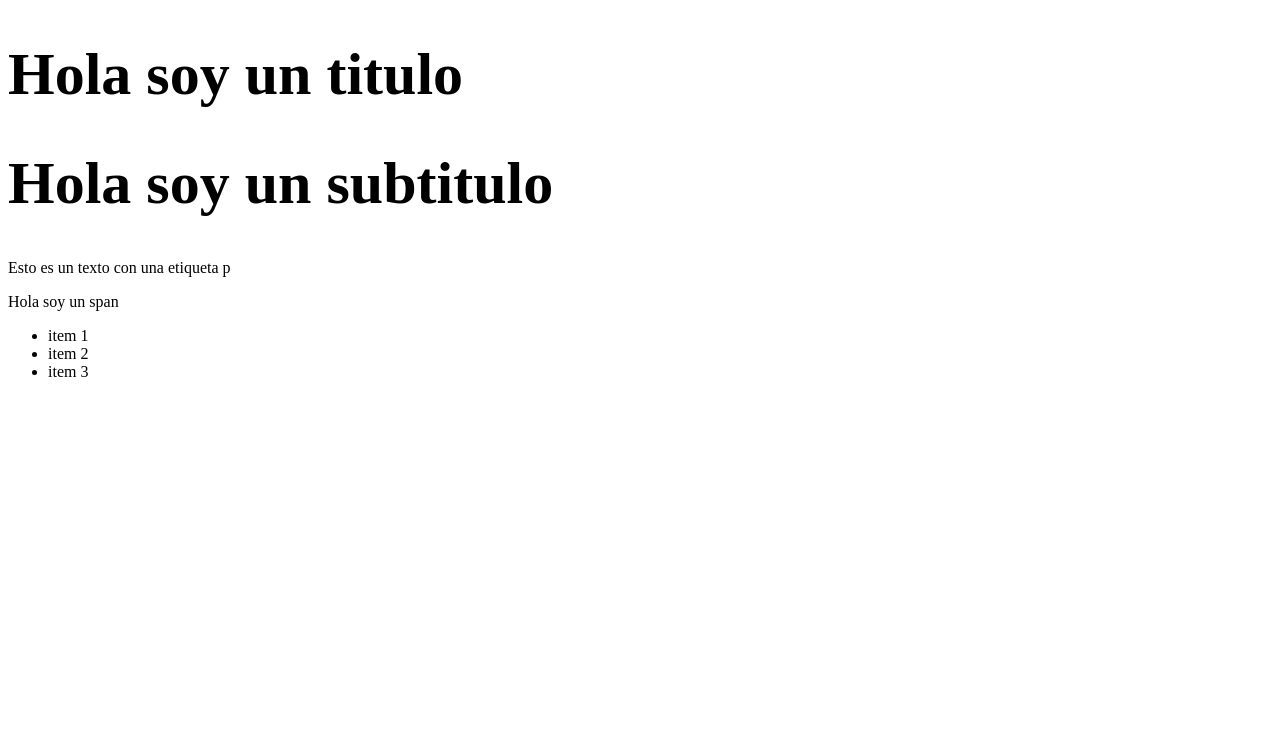
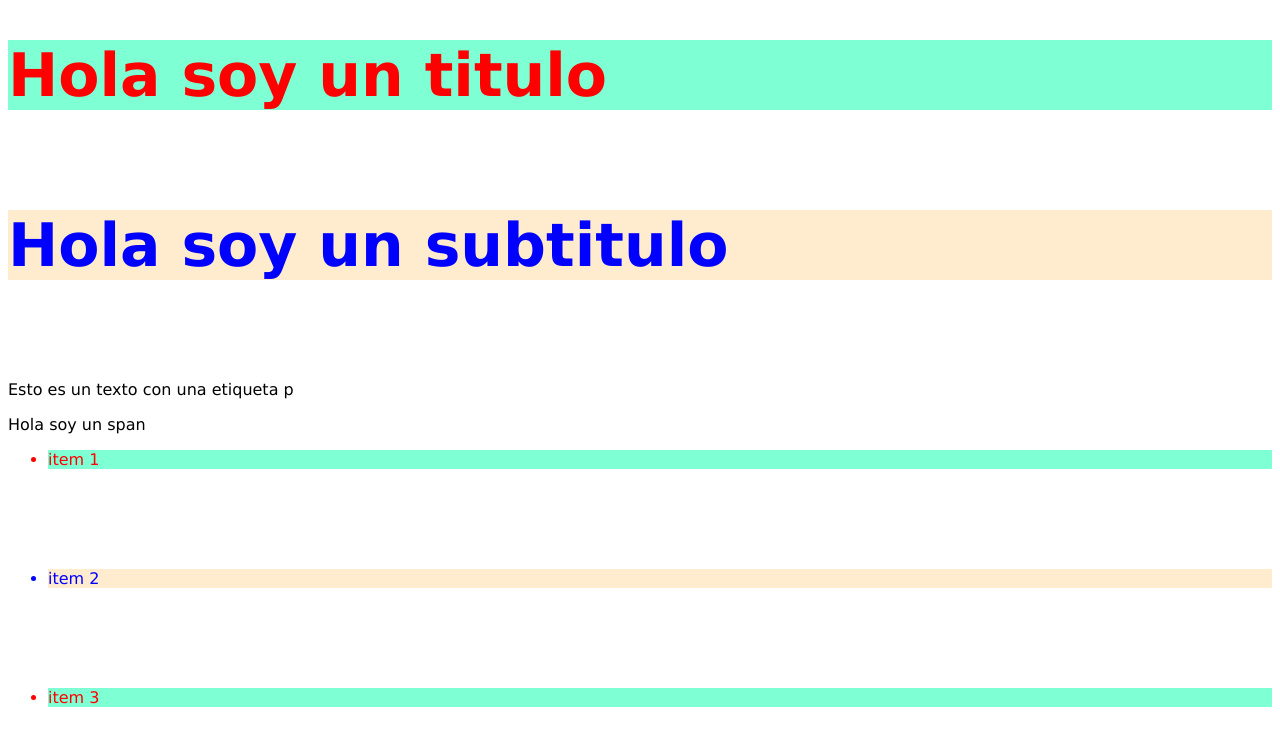
Before and after one commit to KarinaJuarezLop/becalosM_mod2, a plain HTML site: page index.html in a window 1280 px wide. Drawn offline with Linux system fonts and the light colour scheme.

Commit message:
correccion de archivo css, cambie texto por text

```diff
--- a/index.html
+++ b/index.html
@@ -7,14 +7,14 @@
     <link rel="stylesheet" href="./styles/style.css">
 </head>
 <body>
-    <h1 class="texto-custom"> Hola soy un titulo</h1>
-    <h1 class="texto-custom2">Hola soy un subtitulo</h1>
+    <h1 class="text-custom espacioabajocustom"> Hola soy un titulo</h1>
+    <h1 class="text-custom2">Hola soy un subtitulo</h1>
     <P>Esto es un texto con una etiqueta p</P>
     <span>Hola soy un span</span>
     <ul>
-        <li>item 1</li>
-        <li>item 2</li>
-        <li>item 3</li>
+        <li class="text-custom">item 1</li>
+        <li class="text-custom2">item 2</li>
+        <li class="text-custom">item 3</li>
     </ul>
 </body>
 </html>
--- a/styles/style.css
+++ b/styles/style.css
@@ -1,3 +1,7 @@
+*{
+    font-family: 'Verdana', 'Geneva', 'Tahoma', 'sans-serif';
+}
+
 h1{
     font-size: 60px;
 }
@@ -8,8 +12,16 @@ h1{
     margin-bottom: 100px;
 }
 
-.text-custom{
+.text-custom2{
     color: blue;
     background-color: blanchedalmond;
     margin-bottom: 100px;
 }
+
+.espacioabajocustom{
+    margin-bottom: 100px;
+}
+
+.identificador-parrafo{
+    margin-top: 70px;
+}
```
